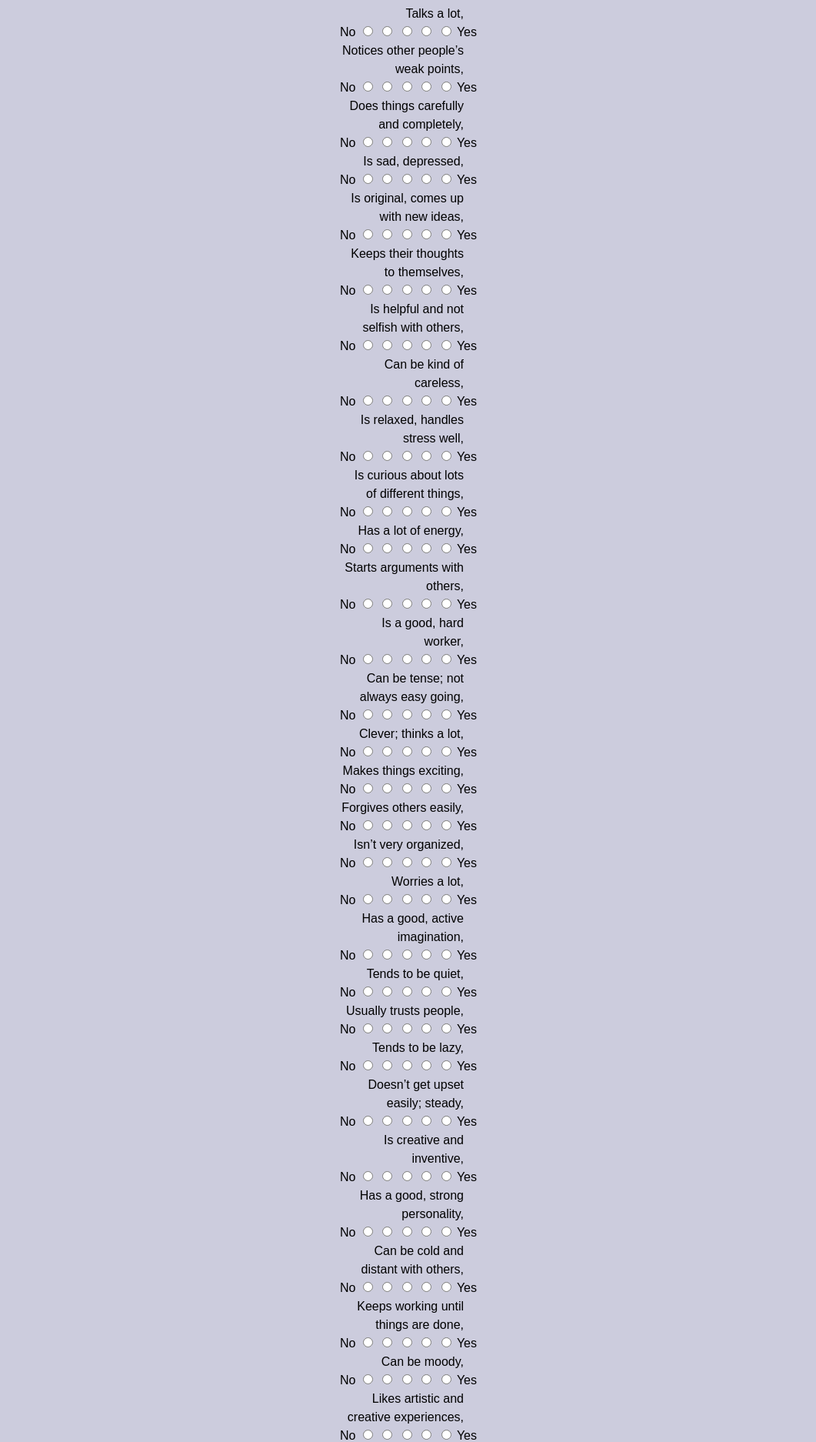
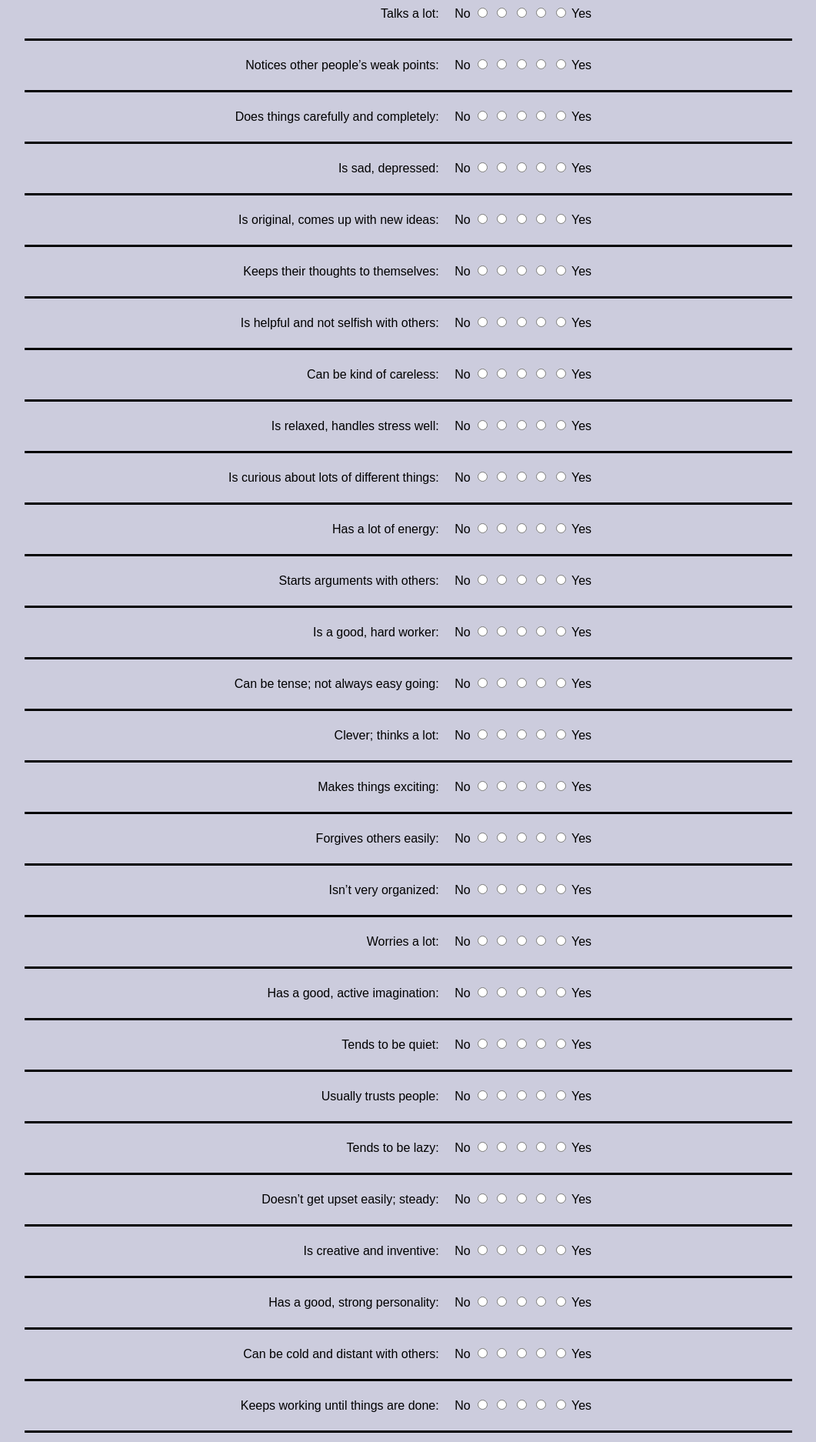
Before and after one commit to Zero4793/UniHack-DHRZ, a plain HTML site: page frontend/index.html in a window 1280 px wide. Shown: the part 80-1954 px from the top of the page at 77% size, without its empty margins (109-1170 px from the left). Drawn offline with nearby package versions, Linux system fonts and the light colour scheme.

Commit message:
some reformatting

```diff
--- /dev/null
+++ b/frontend/css/surveyQuestions.css
@@ -0,0 +1,21 @@
+.question {
+  display: inline-block;
+  border-bottom: black solid;
+  width: 80%;
+  text-align: center;
+  margin-bottom: 20px;
+  padding-bottom: 20px;
+}
+
+#questionArea label {
+  display: inline-block;
+  width: 40%;
+  text-align: right;
+  margin-right: 1rem;
+}
+
+#questionArea likert {
+  display: inline-block;
+  width: 30%;
+  text-align: left;
+}
--- a/frontend/css/universal.css
+++ b/frontend/css/universal.css
@@ -13,11 +13,3 @@ h1 {
   text-align: center;
   margin-bottom: 1rem;
 }
-
-/* align labels next to type=text fields */
-label {
-  display: inline-block;
-  width: 10rem;
-  text-align: right;
-  margin-right: 1rem;
-}
--- a/frontend/data/questions.js
+++ b/frontend/data/questions.js
@@ -6,47 +6,47 @@ const idArray = Array(
   "41", "42", "43", "44"
 )
 const promptArray = Array(
-  "Talks a lot,",
-  "Notices other people’s weak points,",
-  "Does things carefully and completely,",
-  "Is sad, depressed,",
-  "Is original, comes up with new ideas,",
-  "Keeps their thoughts to themselves,",
-  "Is helpful and not selfish with others,",
-  "Can be kind of careless,",
-  "Is relaxed, handles stress well,",
-  "Is curious about lots of different things,",
-  "Has a lot of energy,",
-  "Starts arguments with others,",
-  "Is a good, hard worker,",
-  "Can be tense; not always easy going,",
-  "Clever; thinks a lot,",
-  "Makes things exciting,",
-  "Forgives others easily,",
-  "Isn’t very organized,",
-  "Worries a lot,",
-  "Has a good, active imagination,",
-  "Tends to be quiet,",
-  "Usually trusts people,",
-  "Tends to be lazy,",
-  "Doesn’t get upset easily; steady,",
-  "Is creative and inventive,",
-  "Has a good, strong personality,",
-  "Can be cold and distant with others,",
-  "Keeps working until things are done,",
-  "Can be moody,",
-  "Likes artistic and creative experiences,",
-  "Is kind of shy,",
-  "Kind and considerate to almost everyone,",
-  "Does things quickly and carefully,",
-  "Stays calm in difficult situations,",
-  "Likes work that is the same every time,",
-  "Is outgoing; likes to be with people,",
-  "Is sometimes rude to others,",
-  "Makes plans and sticks to them,",
-  "Get nervous easily,",
-  "Likes to think and play with ideas,",
-  "Doesn’t like artistic things(plays, music),",
-  "Likes to cooperate; goes along with others,",
-  "Has trouble paying attention,",
-  "Knows a lot about art, music and books,");
+  "Talks a lot: ",
+  "Notices other people’s weak points: ",
+  "Does things carefully and completely: ",
+  "Is sad, depressed: ",
+  "Is original, comes up with new ideas: ",
+  "Keeps their thoughts to themselves: ",
+  "Is helpful and not selfish with others: ",
+  "Can be kind of careless: ",
+  "Is relaxed, handles stress well: ",
+  "Is curious about lots of different things: ",
+  "Has a lot of energy: ",
+  "Starts arguments with others: ",
+  "Is a good, hard worker: ",
+  "Can be tense; not always easy going: ",
+  "Clever; thinks a lot: ",
+  "Makes things exciting: ",
+  "Forgives others easily: ",
+  "Isn’t very organized: ",
+  "Worries a lot: ",
+  "Has a good, active imagination: ",
+  "Tends to be quiet: ",
+  "Usually trusts people: ",
+  "Tends to be lazy: ",
+  "Doesn’t get upset easily; steady: ",
+  "Is creative and inventive: ",
+  "Has a good, strong personality: ",
+  "Can be cold and distant with others: ",
+  "Keeps working until things are done: ",
+  "Can be moody: ",
+  "Likes artistic and creative experiences: ",
+  "Is kind of shy: ",
+  "Kind and considerate to almost everyone: ",
+  "Does things quickly and carefully: ",
+  "Stays calm in difficult situations: ",
+  "Likes work that is the same every time: ",
+  "Is outgoing; likes to be with people: ",
+  "Is sometimes rude to others: ",
+  "Makes plans and sticks to them: ",
+  "Get nervous easily: ",
+  "Likes to think and play with ideas: ",
+  "Doesn’t like artistic things(plays, music): ",
+  "Likes to cooperate; goes along with others: ",
+  "Has trouble paying attention: ",
+  "Knows a lot about art, music and books: ");
--- a/frontend/index.html
+++ b/frontend/index.html
@@ -9,6 +9,8 @@
   <meta charset="UTF-8">
   <link rel="stylesheet" type="text/css" href="css/reset.css">
   <link rel="stylesheet" type="text/css" href="css/universal.css">
+  <link rel="stylesheet" type="text/css" href="css/surveyQuestions.css">
+
   <script src="https://code.jquery.com/jquery-3.6.0.min.js" integrity="sha256-/xUj+3OJU5yExlq6GSYGSHk7tPXikynS7ogEvDej/m4=" crossorigin="anonymous"></script>
   <script type="text/javascript" src="data/questions.js"></script>
   <script type="text/javascript" src="js/formHandler.js"></script>
--- a/frontend/js/calculateSummary.js
+++ b/frontend/js/calculateSummary.js
@@ -24,7 +24,7 @@ async function scoreFromJSON(input) {
       if (question<0) question *= -1;
       if (!input[question] ) {
         console.log("No answer for question "+question);
-        //return;
+        return false;
       }
       let thisScore = input[question]
       if (Extroversion[i]<0) {
@@ -38,4 +38,5 @@ async function scoreFromJSON(input) {
   }
   console.log(scores)
   draw5(scores)
+  return true;
 }
--- a/frontend/js/drawResults.js
+++ b/frontend/js/drawResults.js
@@ -4,9 +4,6 @@ $(window).on("load", async function() {
   canvas.width = 640;
   canvas.height = 640;
   g = canvas.getContext('2d');
-  console.log("loaded")
-  draw5(Array(68, 42, 75, 33, 100));
-  console.log("drawn");
 });
 
 function draw5(attributes) {
--- a/frontend/js/formHandler.js
+++ b/frontend/js/formHandler.js
@@ -26,7 +26,9 @@ async function mySubmit() {
 
   // Has the side effect of drawing our chart/summary,
   // hacky and relies on HTML elements existing
-  scoreFromJSON(makeJSON());
+  if (!scoreFromJSON(makeJSON())){
+    console.log("Failed to draw");
+  }
 }
 
 
@@ -56,8 +58,9 @@ function addQuestions(promptArray, idArray) {
   }
   for (let i = 0; i<promptArray.length; i++) {
     let htmlString =
-    "<label for='q"+i+"'>"+promptArray[i]+"</label>\
-    <p>\
+    "<p class='question'>\
+    <label for='q"+i+"'>"+promptArray[i]+"</label>\
+    <likert>\
     No\
       <input type='radio' name='"+idArray[i]+"' value=1>\
       <input type='radio' name='"+idArray[i]+"' value=2>\
@@ -65,6 +68,7 @@ function addQuestions(promptArray, idArray) {
       <input type='radio' name='"+idArray[i]+"' value=4>\
       <input type='radio' name='"+idArray[i]+"' value=5>\
     Yes\
+    </likert>\
     </p>";
     $("#questionArea").append(htmlString);
   }
```
